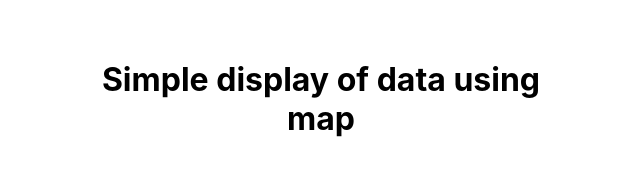
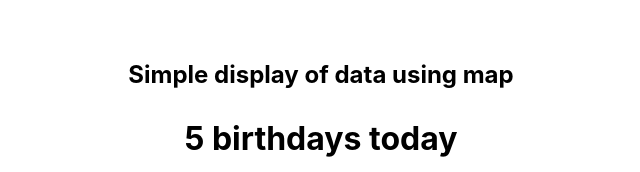
Before and after one commit to yogitabishtdu/Simple_dataDisplay_app, a React (Create React App) app: page / in a window 1280 px wide. Shown: the top 172 px of the page, without its empty margins (319-959 px from the left). Built offline with nearby package versions, Linux system fonts and the light colour scheme.

Commit message:
third commit

```diff
--- a/src/App.js
+++ b/src/App.js
@@ -6,7 +6,7 @@ function App() {
   const [list, setList] = useState(data);
   return (
     <div>
-      <h1>Simple display of data using map</h1>
+      <h2>Simple display of data using map</h2>
       <h1>{list.length} birthdays today</h1>
       {list.map((l) => {
         return (
```
